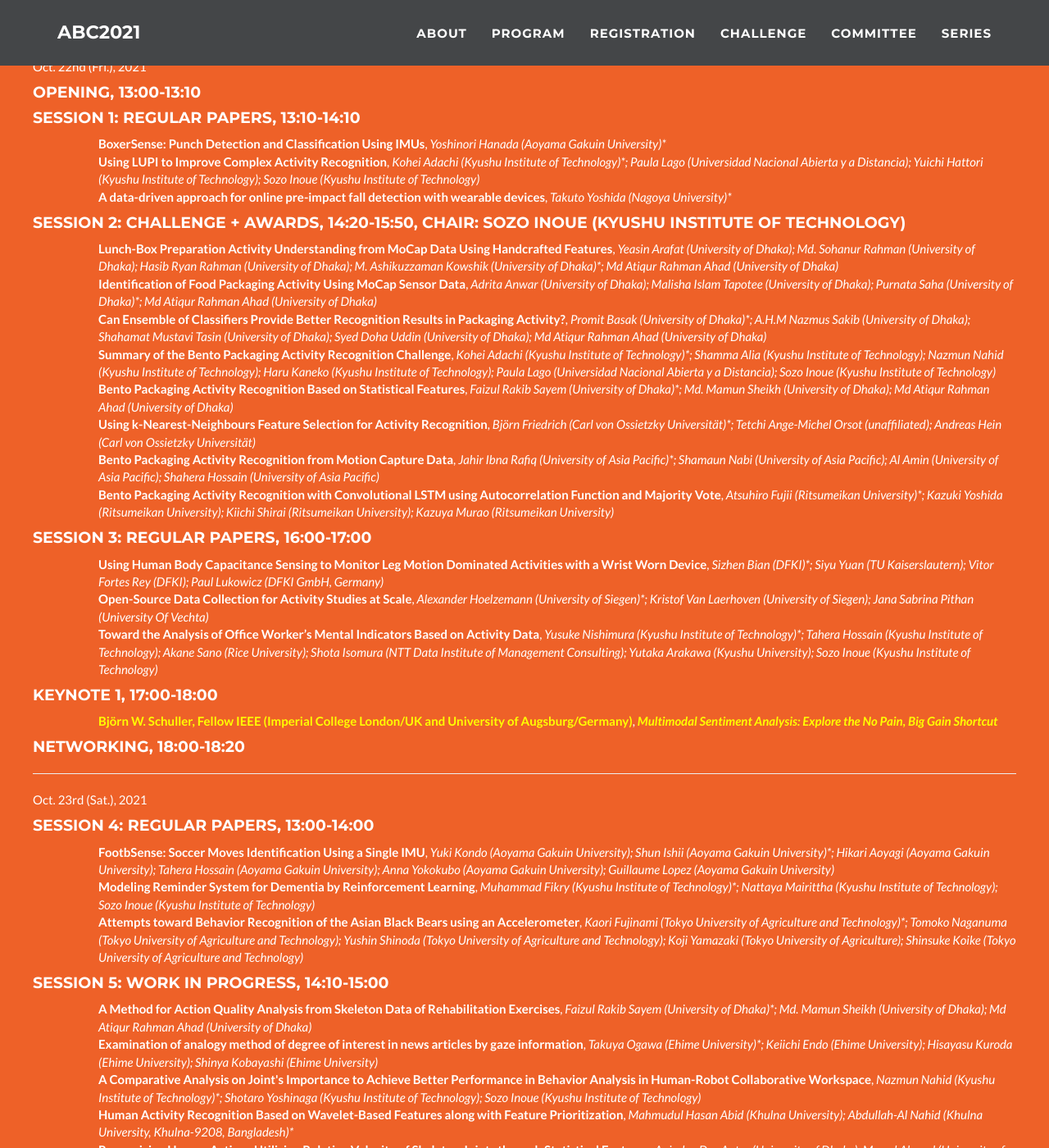
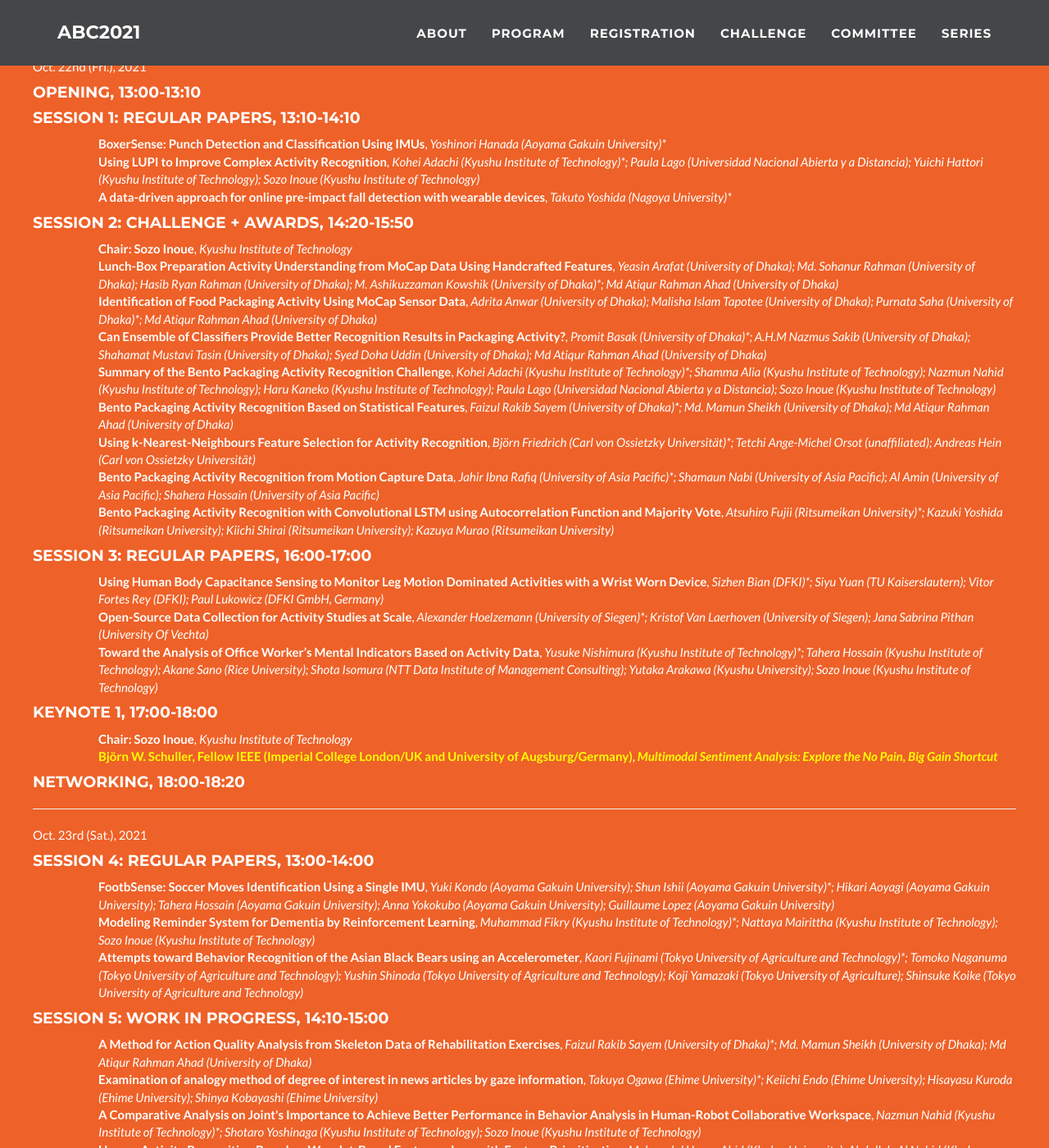
Before and after one commit to abc-research/abc-research.github.io, a Jekyll site: the page built from index.html, in a window 1280 px wide and 1400 px high, scrolled down 4726 px. Shown: the whole window at 82% size. Built offline with Jekyll 4.4.1, drawn with Linux system fonts in a browser that asks for light colours; some of the changed text lies outside the part shown; grey boxes are pictures that could not be loaded.

Commit message:
Update _config.yml

```diff
--- a/_config.yml
+++ b/_config.yml
@@ -95,8 +95,10 @@ program:
           - title: "A data-driven approach for online pre-impact fall detection with wearable devices"
             authors: "Takuto Yoshida (Nagoya University)*"
       - name: "Session 2: Challenge + Awards"
-        time: "14:20-15:50, Chair: Sozo Inoue (Kyushu Institute of Technology)"
+        time: "14:20-15:50"
         paper:
+          - title: "Chair: Sozo Inoue"
+            authors: "Kyushu Institute of Technology"
           - title: "Lunch-Box Preparation Activity Understanding from MoCap Data Using Handcrafted Features"
             authors: "Yeasin Arafat (University of Dhaka); Md. Sohanur Rahman (University of Dhaka); Hasib Ryan Rahman (University of Dhaka); M. Ashikuzzaman Kowshik (University of Dhaka)*; Md Atiqur Rahman Ahad (University of Dhaka)"
           - title: "Identification of Food Packaging Activity Using MoCap Sensor Data"
@@ -125,6 +127,8 @@ program:
       - name: "Keynote 1"
         time: "17:00-18:00"
         paper:
+          - title: "Chair: Sozo Inoue"
+            authors: "Kyushu Institute of Technology"
           - title: '<b style="color:yellow">Björn W. Schuller, Fellow IEEE (Imperial College London/UK and University of Augsburg/Germany)</b>'
             authors: '<b style="color:yellow">Multimodal Sentiment Analysis: Explore the No Pain, Big Gain Shortcut</b>'
       - name: "Networking"
@@ -156,6 +160,8 @@ program:
       - name: "Session 6: Panel: The Future of Activity and Behavior Computing"
         time: "15:10-17:10"
         paper:
+          - title: "Chair: Md Atiqur Rahman Ahad"
+            authors: "University of Dhaka"
           - title: "Stephan Sigg"
             authors: Aalto University, Finland
           - title: "Takuro Yonezawa"
@@ -179,6 +185,8 @@ program:
       - name: "Keynote 2"
         time: "17:10-18:10"
         paper:
+          - title: "Chair: Kaori Fujinami"
+            authors: "Tokyo University of Agriculture and Technology"
           - title: '<b style="color:yellow">Koichi Kise (Osaka Prefecture University/Japan)</b>'
             authors: '<b style="color:yellow">Reading of Reading for Actuating: Augmenting Human Learning by Experiential Supplements</b>'
       - name: "Awards + Closing"
```
